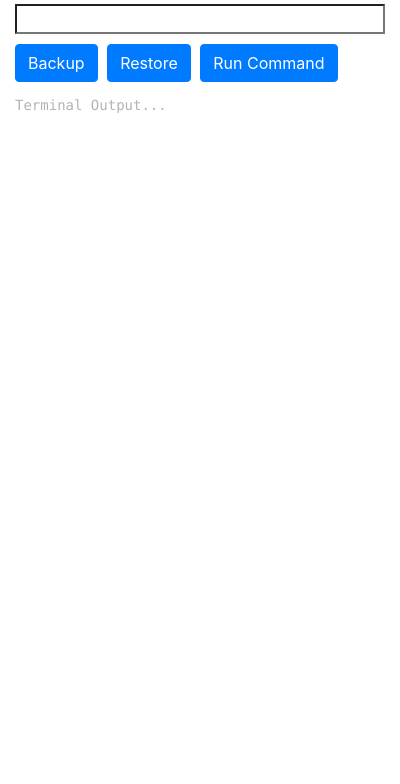
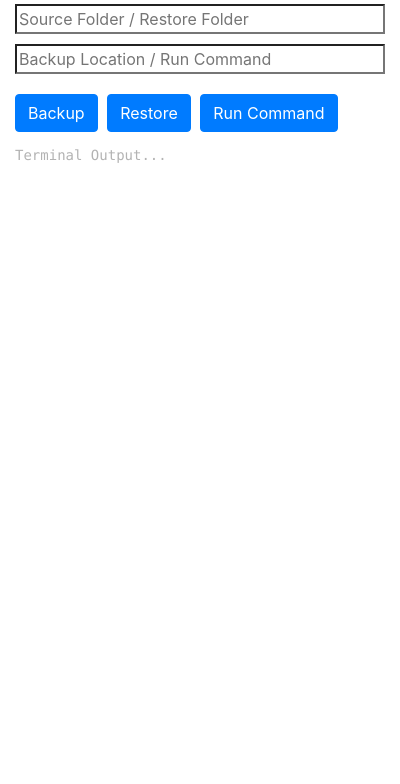
Before and after one commit to TheChiefMeat/Restica, an Electron app: page index.html in a window 400 px wide. Shown: the part 60-844 px from the top of the page. Drawn offline with Linux system fonts and the light colour scheme.

Commit message:
Added support for custom repository location Added support for custom backup location Changed password.txt locations

```diff
--- a/index.html
+++ b/index.html
@@ -24,7 +24,14 @@
     <div>
         <div class="container">
             <div class="row">
-                <div class="col-md-12"><input type="search" style="width: 100%;" id="searchTxt" name="searchTxt"></div>
+                <div class="col-md-12"><input type="search" style="width: 100%;" id="SourceFolder" name="SourceFolder" placeholder="Source Folder / Restore Folder"></div>
+            </div>
+        </div>
+    </div>
+    <div>
+        <div class="container">
+            <div class="row">
+                <div class="col-md-12" style="margin: 10px 0px;"><input type="search" style="width: 100%;" id="BackupLocation" name="BackupLocation" placeholder="Backup Location / Run Command"></div>
             </div>
         </div>
     </div>
--- a/renderer.js
+++ b/renderer.js
@@ -20,27 +20,29 @@
 
  // This will run a basic cil command, in this case restic (assuming it is in PATH, for now, commented out)
  function init() {
-    var input = document.getElementById("searchTxt").value;
-    exec('restic init --repo repo --password-file=' + '"' + input + '"' + "/password.txt", Callback);
+    var SourceFolder = document.getElementById("SourceFolder").value;
+    var BackupLocation = document.getElementById("BackupLocation").value;
+    exec('restic init --repo ' + '"' + BackupLocation + '"' + ' --password-file=' + '"' + SourceFolder + "/password.txt" + '"', Callback);
 }
 
 // Backup command that will take the given path and use the password text file to back up that path
  function backup() {
-    var input = document.getElementById("searchTxt").value;
-    exec('restic -r repo backup ' + '"' + input + '"' + " --password-file=" + '"' + input + '"' + "/password.txt" + "--verbose", Callback);
+    var SourceFolder = document.getElementById("SourceFolder").value;
+    var BackupLocation = document.getElementById("BackupLocation").value;
+    exec('restic -r ' + '"' + BackupLocation + '"' + ' backup ' + '"' + SourceFolder + '"' + ' --password-file=' + '"' + SourceFolder + "/password.txt" + '"' + " --verbose", Callback);
  }
 
  //Will restore the lastest backup to the given path
  function restore() {
-    var input = document.getElementById("searchTxt").value;
-    exec('restic -r repo restore latest --target ' + '"' + input + '"' + " --password-file=" + '"' + input + '"' + "/password.txt" + "--verbose", Callback);
+    var SourceFolder = document.getElementById("SourceFolder").value;
+    var BackupLocation = document.getElementById("BackupLocation").value;
+    exec('restic -r ' + '"' + BackupLocation + '"' + ' restore latest --target ' + '"' + SourceFolder + '"' + " --password-file=" + '"' + SourceFolder + "/password.txt" + '"' + " --verbose", Callback);
  }
 
  //Will allow you to run any restic command
  function run() {
-    var input = document.getElementById("searchTxt").value;
+    var SourceFolder = document.getElementById("SourceFolder").value;
     exec(input, Callback);
-
  }
 // custom console window command that allow output of console to a div
  window.console = {
```
